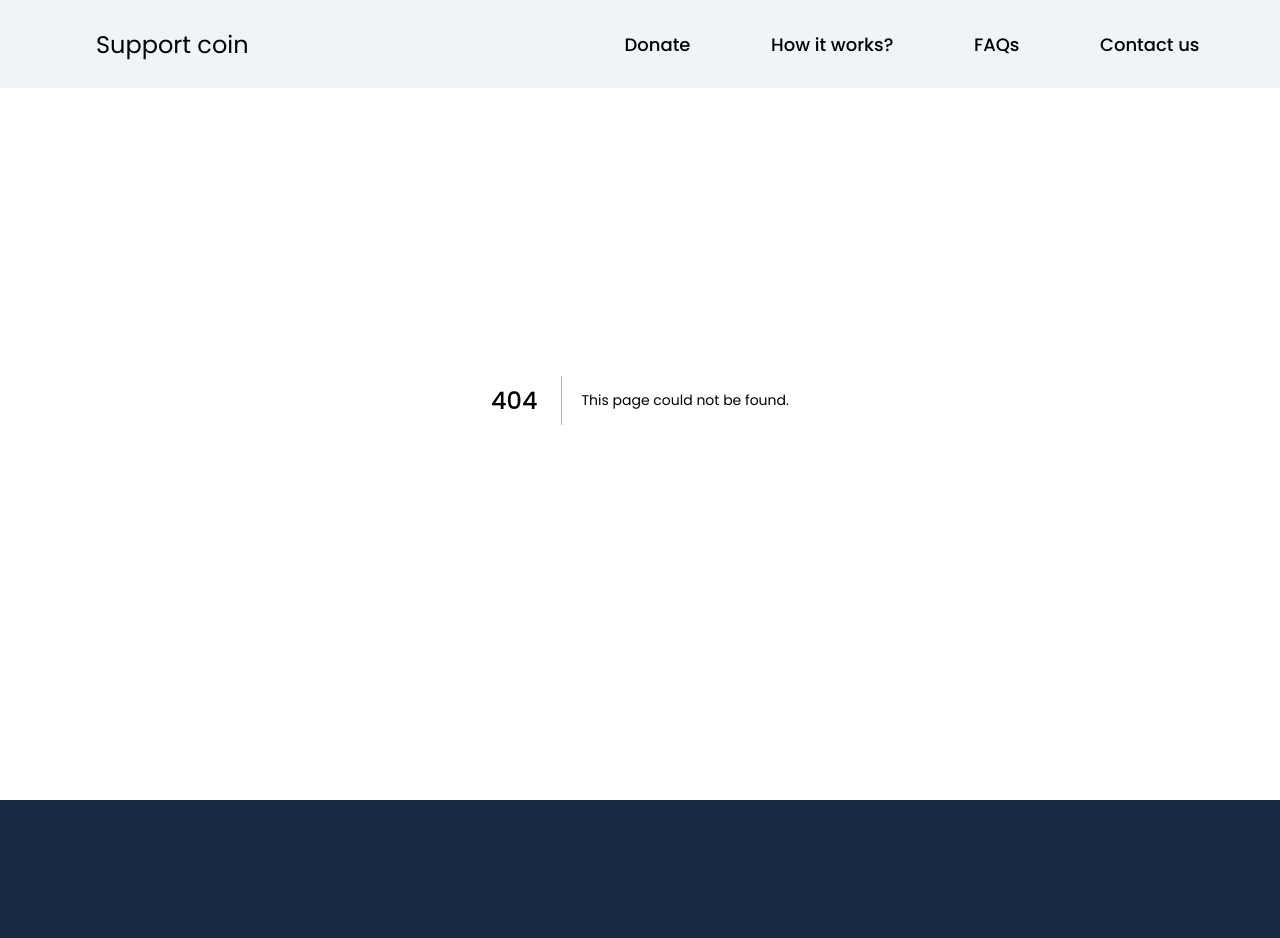
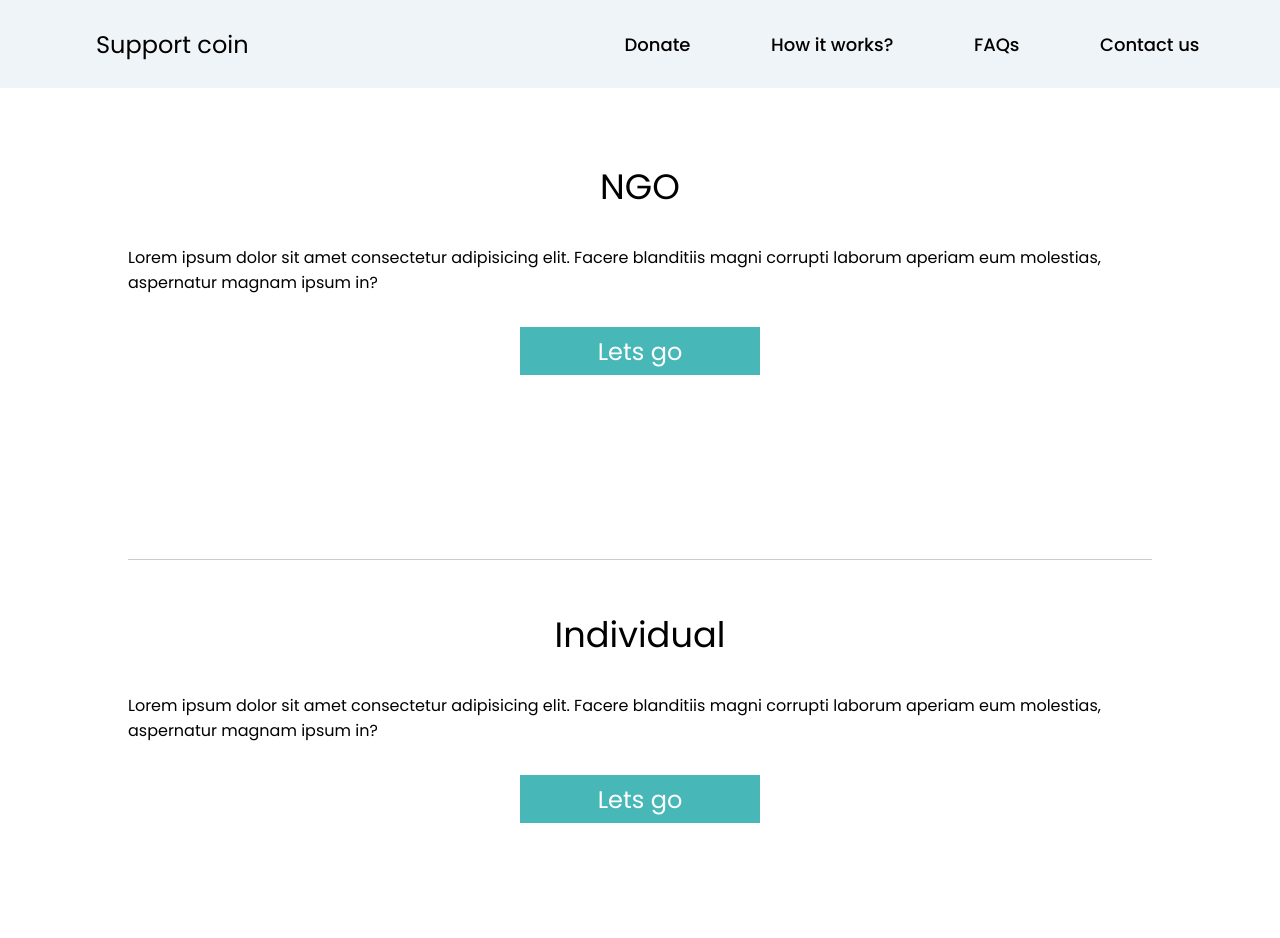
Before and after one commit to mkdsrt10/Internship, a Next.js app: page /fundraise in a window 1280 px wide. Before the commit this address had no page. Shown: the top 938 px of the page. Built offline with nearby package versions, Linux system fonts and the light colour scheme; a web font is replaced by a local one; what aws-amplify would draw is missing.

Commit message:
ngo - Individual page added

```diff
--- /dev/null
+++ b/pages/fundraise/index.js
@@ -0,0 +1,32 @@
+import styles from "../../styles/Fundraise.module.css";
+import { useRouter } from "next/router";
+const Fundraise = () => {
+    const router=useRouter();
+    const NgoClickHandler=(e)=>{
+        router.push("/ngo");
+    }
+    const IndividualClickHandler=(e)=>{
+        router.push("/ngo");
+
+    }
+  return (
+    <div className={styles.main_container}>
+      <div className={styles.Ngo_container}>
+        <span>NGO </span>
+        Lorem ipsum dolor sit amet consectetur adipisicing elit. Facere
+        blanditiis magni corrupti laborum aperiam eum molestias, aspernatur
+        magnam ipsum in?
+        <button onClick={NgoClickHandler}>Lets go</button>
+      </div>
+      <div className={styles.Individual_container}>
+        <span>Individual</span>
+        Lorem ipsum dolor sit amet consectetur adipisicing elit. Facere
+        blanditiis magni corrupti laborum aperiam eum molestias, aspernatur
+        magnam ipsum in?
+        <button onClick={IndividualClickHandler}>Lets go</button>
+      </div>
+    </div>
+  );
+};
+
+export default Fundraise;
--- /dev/null
+++ b/styles/Fundraise.module.css
@@ -0,0 +1,48 @@
+.main_container {
+  display: flex;
+  flex-direction: column;
+}
+.main_container span{
+    font-size: 2.2rem;
+    margin-bottom: 2rem;
+}
+.Ngo_container {
+  width: 80%;
+  height: 400px;
+  margin:10rem auto 1rem auto;
+  display: flex;
+  flex-direction: column;
+  align-items: center;
+  border-bottom: 1px solid #ccc;
+}
+.Individual_container {
+  width: 80%;
+  height: 400px;
+  margin:2rem auto 1rem auto;
+  display: flex;
+  flex-direction: column;
+  align-items: center;
+}
+.Individual_container button,.Ngo_container button{
+    width: 15rem;
+    height: 3rem;
+    outline: none;
+    Border :none;
+    box-shadow: 0.2px 0.2px;
+    background-color:  #48b7b7;
+    color: white;
+    font-size: 1.5rem;
+    margin-top: 2rem;
+    cursor: pointer;
+}
+.Individual_container button:hover,.Ngo_container button:hover{
+    background-color:  #298686;
+}
+@media all and (max-width : 700px){
+    .Ngo_container {
+        margin :7rem auto 2rem auto ;
+    }
+    .Ngo_container {
+        padding-bottom: 4rem;
+    }
+}
```
